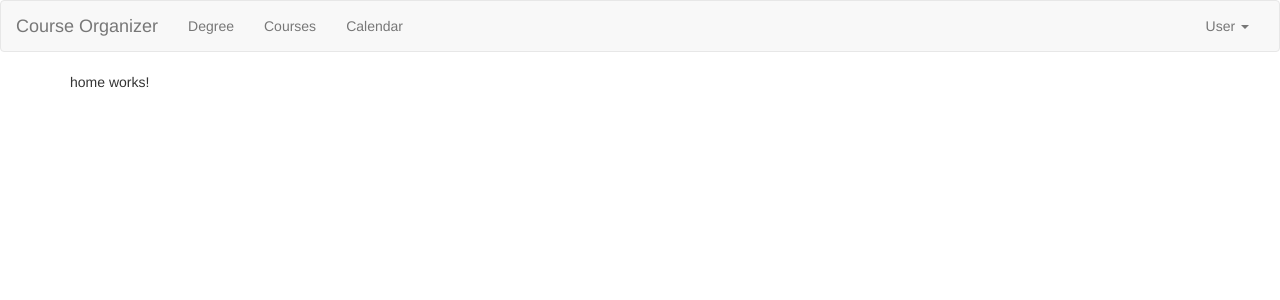
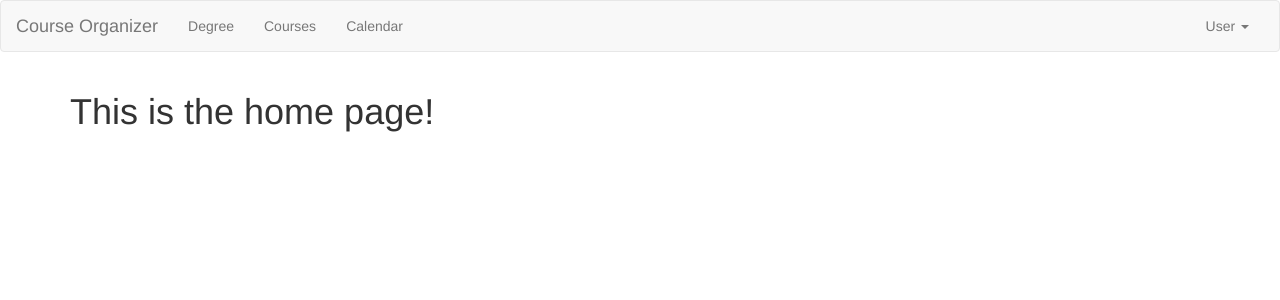
Before and after one commit to nebeinstein/organizer, an Angular app: page / in a window 1280 px wide. Shown: the top 300 px of the page. Built offline with nearby package versions, Linux system fonts and the light colour scheme.

Commit message:
made the home screen text a heading, created the professor component

```diff
--- a/src/app/app.module.ts
+++ b/src/app/app.module.ts
@@ -14,6 +14,7 @@ import { DropdownDirective } from './dropdown.directive';
 import { Routing } from './app.routing';
 import { CalendarComponent } from './calendar/calendar.component';
 import { HomeComponent } from './home/home.component';
+import { ProfessorComponent } from './professor/professor.component';
 
 @NgModule({
   declarations: [
@@ -23,7 +24,8 @@ import { HomeComponent } from './home/home.component';
     CourseListComponent,
     DropdownDirective,
     CalendarComponent,
-    HomeComponent
+    HomeComponent,
+    ProfessorComponent
   ],
   imports: [
     BrowserModule,
--- a/src/app/home/home.component.html
+++ b/src/app/home/home.component.html
@@ -1,3 +1 @@
-<p>
-  home works!
-</p>
+<h1>This is the home page!</h1>
--- /dev/null
+++ b/src/app/professor/professor.component.html
@@ -0,0 +1,3 @@
+<p>
+  professor works!
+</p>
--- /dev/null
+++ b/src/app/professor/professor.component.ts
@@ -0,0 +1,15 @@
+import { Component, OnInit } from '@angular/core';
+
+@Component({
+  selector: 'co-professor',
+  templateUrl: './professor.component.html',
+  styleUrls: ['./professor.component.css']
+})
+export class ProfessorComponent implements OnInit {
+
+  constructor() { }
+
+  ngOnInit() {
+  }
+
+}
```
Also changed, not shown: src/app/app.component.html (line endings or trailing spaces), src/app/professor/professor.component.css (added), 1 other file (tests, documents, lock files or other folders).
